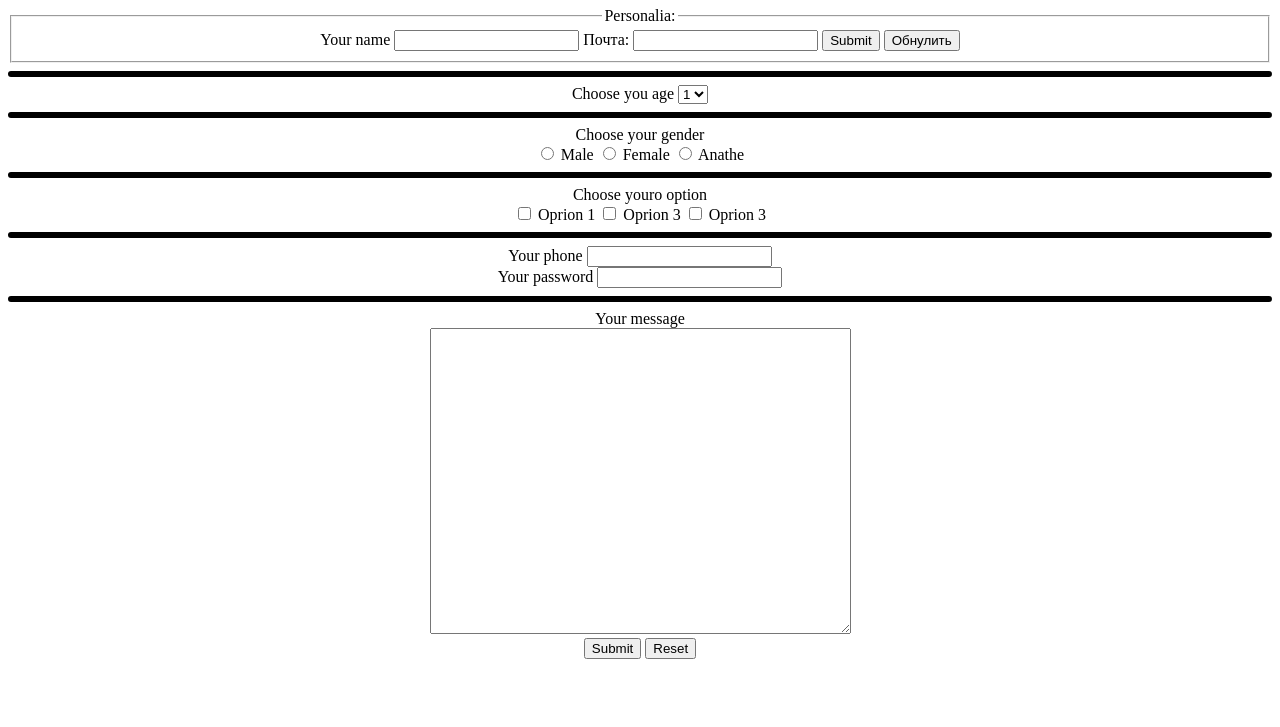
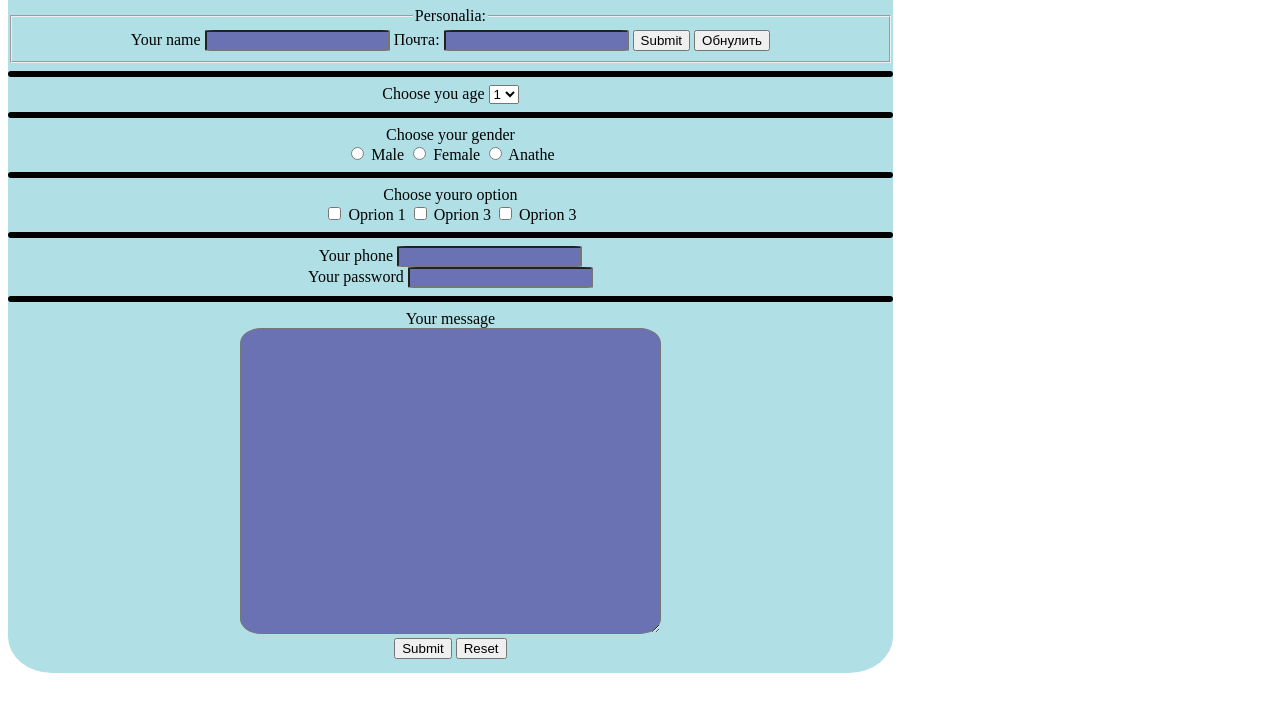
Before and after one commit to Harek921/contackt_form_artem, a plain HTML site: page index.html in a window 1280 px wide. Shown: the part 73-800 px from the top of the page. Drawn offline with Linux system fonts and the light colour scheme; a script that the page names is missing.

Commit message:
upload files

```diff
--- a/index.html
+++ b/index.html
@@ -11,7 +11,7 @@
 </head>
         <title>Contackt form Artem</title>
 </head>
-<body style="text-align: center">
+<body>
     <div>
     <h1>Contact form</h1>
         <form action="">
--- a/styles/style.css
+++ b/styles/style.css
@@ -2,3 +2,34 @@ hr.style1 {
     border: 3px solid black;
     border-radius: 10px;
 }
+
+body {background-color: white;
+}
+div {background-color: #b31b90;
+    height: 725px;
+    width: 70%;
+    background-color: powderblue;
+    text-align: center;
+    border-radius: 5%;
+}
+
+textarea {
+    border-radius: 5%;
+    background-color: #6b72b3;
+
+}
+
+input[type=text] {
+    border-radius: 5%;
+    background-color: #6b72b3;
+}
+
+input[type=email] {
+    border-radius: 5%;
+    background-color: #6b72b3;
+}
+
+input[type=password] {
+    border-radius: 5%;
+    background-color: #6b72b3;
+}
```
